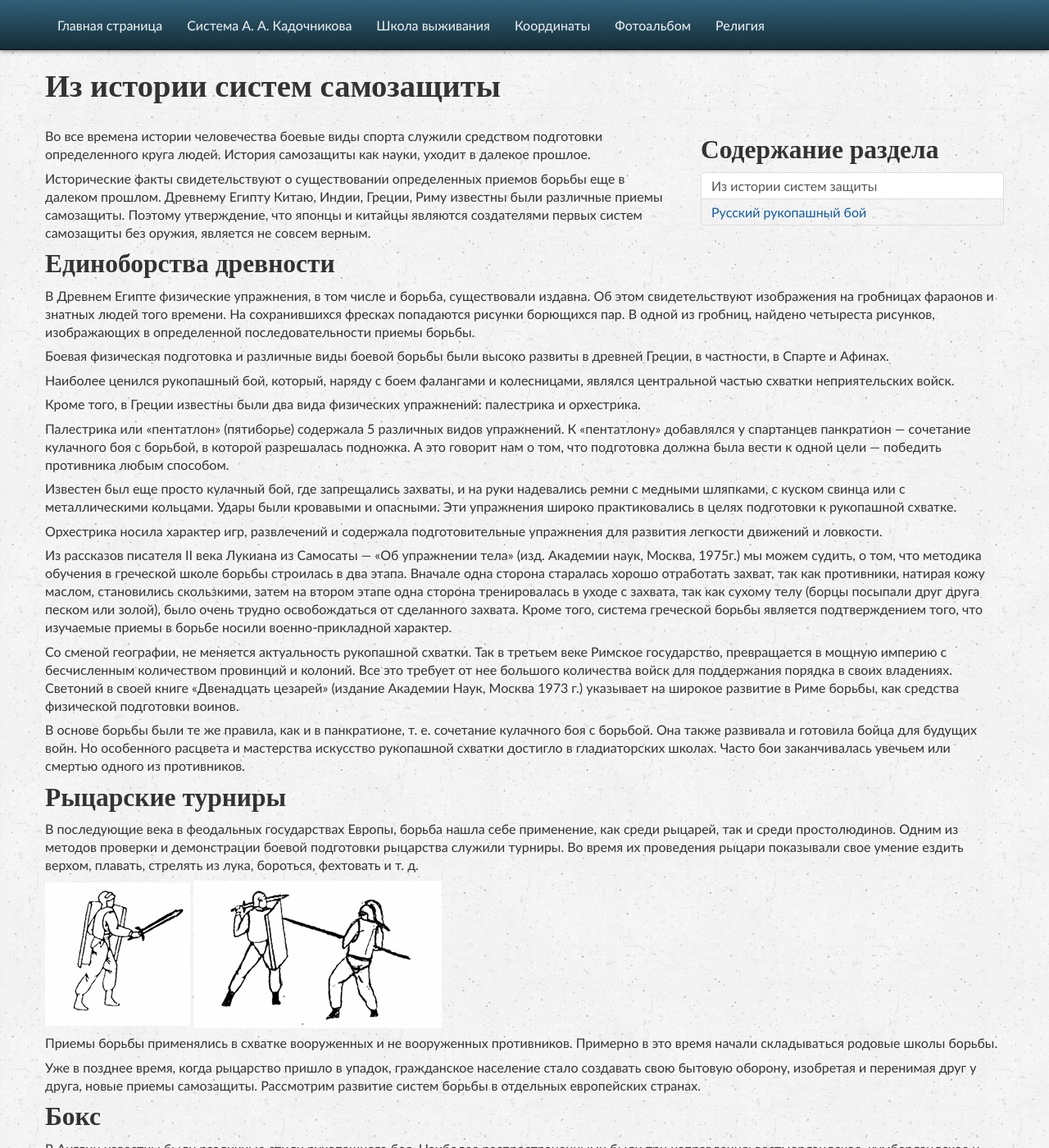
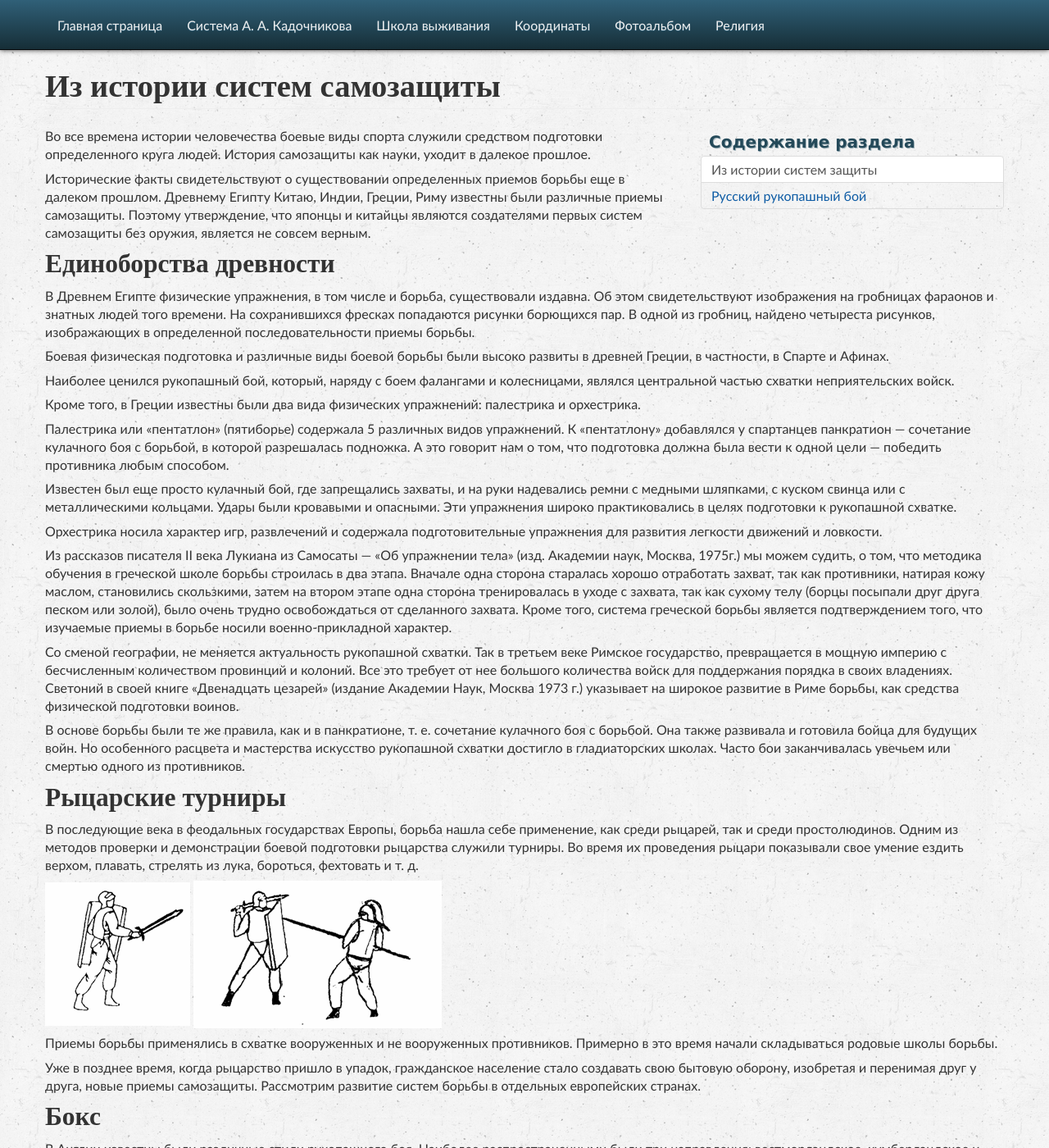
Before and after one commit to frrb-chel/frrb-chel.github.io, a Jekyll site: the page built from sistema/sistema1.md, in a window 1280 px wide and 1400 px high. Shown: the whole window at 82% size. Built offline with Jekyll 4.4.1, drawn with Linux system fonts in a browser that asks for light colours; Markdown is read by kramdown in place of the engine named in the settings.

Commit message:
Added style for menu

```diff
--- a/static/css/main.css
+++ b/static/css/main.css
@@ -72,6 +72,15 @@ footer strong a:hover {
     border-radius: 4px;
 }
 
+.menu h2 {
+    font-family: verdana;
+    font-size: 20px;
+    line-height: 20px;
+    color: rgb(36, 73, 89);
+    text-shadow: 1px 1px 0px rgba(123, 149, 160, 0.7);
+    padding-left: 0.5em;
+}
+
 .thumbnail {
     background-color: rgba(255,255,255,0.5);
 }
```
